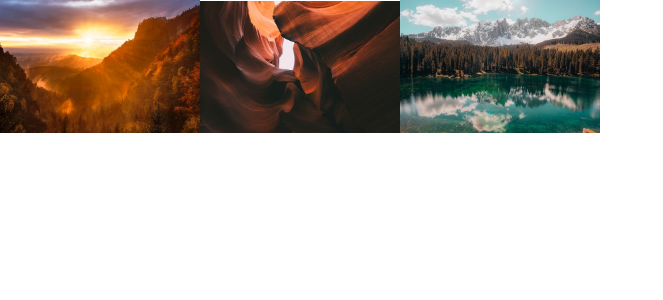
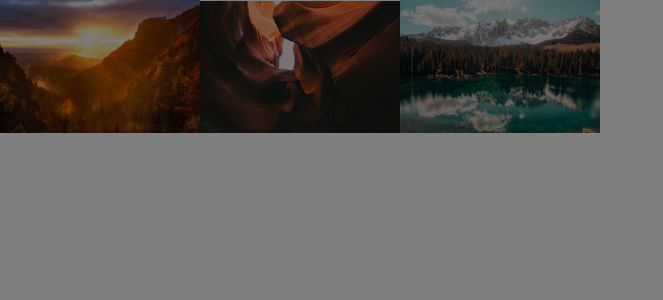
Before and after one commit to edawson1980/reactjs-lightbox, a React (Create React App) app in the folder react-lightbox/: page / in a window 1280 px wide. Both pictures are taken after a click on the picture 100 px from the left and 66 px from the top of the page. Shown: the top 300 px of the page, without its empty margins (0-663 px from the left). Built offline with nearby package versions, Linux system fonts and the light colour scheme.

Commit message:
add overlay div with conditional visibility

```diff
--- a/react-lightbox/src/App.js
+++ b/react-lightbox/src/App.js
@@ -27,6 +27,7 @@ function App() {
       <img onClick={openModal} src="/images/cristina-gottardi-R4y_E5ZQDPg-unsplash.jpg" alt="Mountains And Trees Reflecting On Lake by Cristina Gottardi via Unsplash"/>
     </section>
 
+    {image.src !== `` && <div id="overlay"></div>}
     </div>
   );
 }
```
